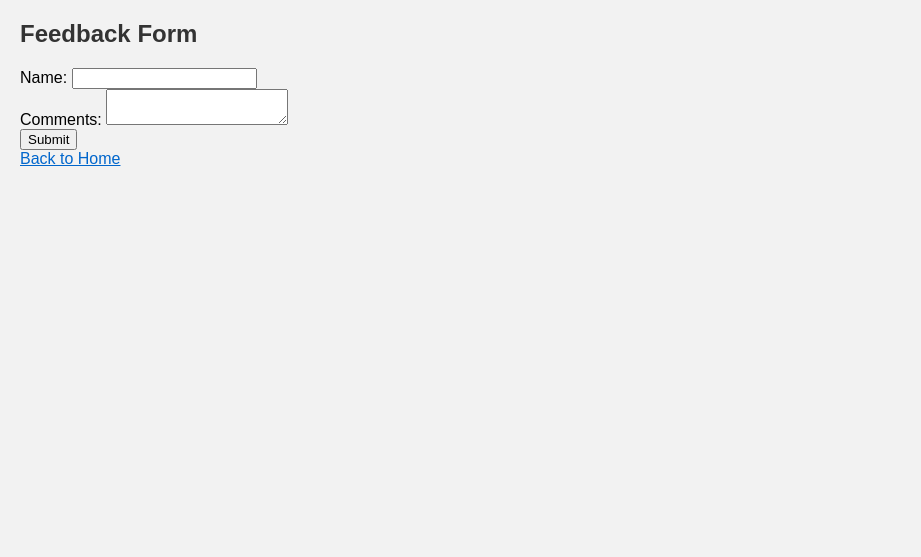
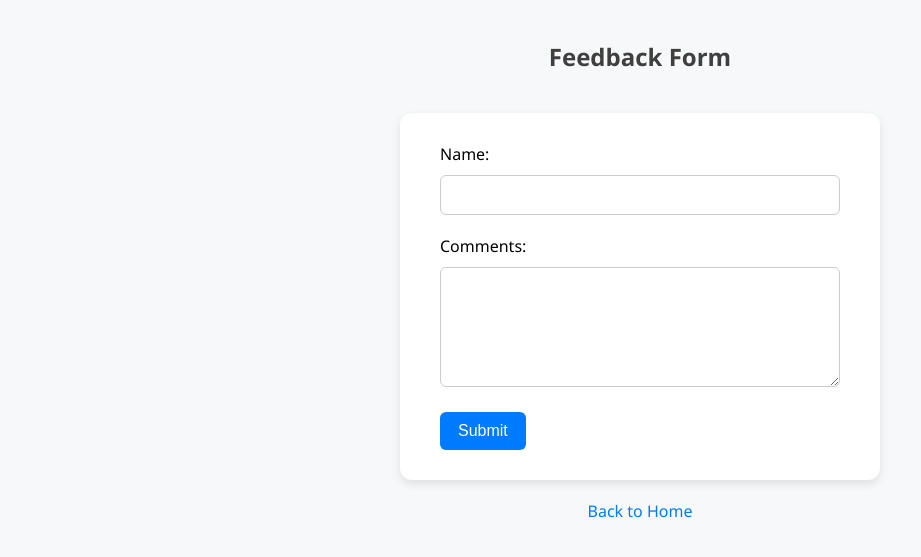
Before and after one commit to challa-obulesh/cosmetic-insights-app, a Flask app: page /feedback in a window 1280 px wide. Shown: the top 557 px of the page, without its empty margins (0-921 px from the left). Run offline with Flask 3, Linux system fonts and the light colour scheme.

Commit message:
Update feedback.html

```diff
--- a/templates/feedback.html
+++ b/templates/feedback.html
@@ -1,7 +1,75 @@
+<!DOCTYPE html>
+<html lang="en">
+<head>
+    <meta charset="UTF-8">
+    <title>Feedback</title>
+    <style>
+        body {
+            font-family: 'Segoe UI', Tahoma, Geneva, Verdana, sans-serif;
+            background: #f7f8fa;
+            margin: 0;
+            padding: 0;
+            display: flex;
+            flex-direction: column;
+            align-items: center;
+        }
 
-<!DOCTYPE html>
-<html>
-<head><title>Feedback</title><link rel="stylesheet" href="{{ url_for('static', filename='css/style.css') }}"></head>
+        h2 {
+            color: #3f3f3f;
+            margin-top: 40px;
+        }
+
+        form {
+            background: #ffffff;
+            padding: 30px 40px;
+            margin-top: 20px;
+            border-radius: 12px;
+            box-shadow: 0 4px 10px rgba(0, 0, 0, 0.1);
+            width: 400px;
+        }
+
+        input[type="text"],
+        textarea {
+            width: 100%;
+            padding: 10px 12px;
+            margin: 10px 0 20px 0;
+            border: 1px solid #ccc;
+            border-radius: 6px;
+            font-size: 16px;
+            box-sizing: border-box;
+        }
+
+        textarea {
+            resize: vertical;
+            height: 120px;
+        }
+
+        input[type="submit"] {
+            background-color: #007bff;
+            color: white;
+            padding: 10px 18px;
+            border: none;
+            border-radius: 6px;
+            cursor: pointer;
+            font-size: 16px;
+        }
+
+        input[type="submit"]:hover {
+            background-color: #0056b3;
+        }
+
+        a {
+            display: inline-block;
+            margin-top: 20px;
+            text-decoration: none;
+            color: #007bff;
+        }
+
+        a:hover {
+            text-decoration: underline;
+        }
+    </style>
+</head>
 <body>
     <h2>Feedback Form</h2>
     <form method="post">
```
